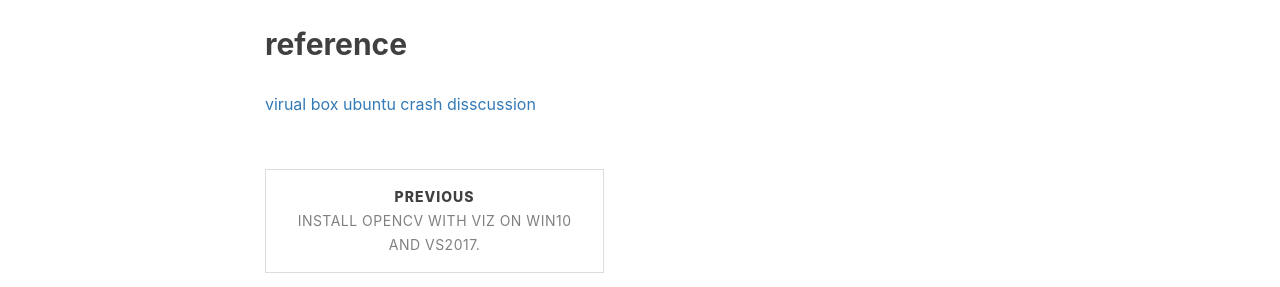
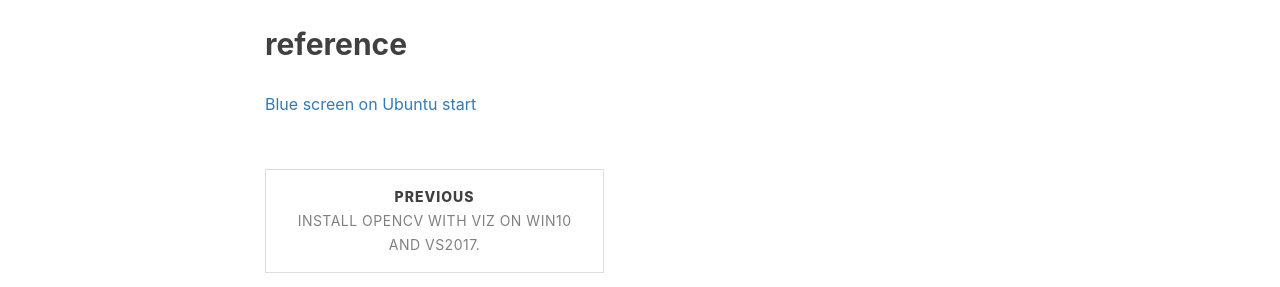
Before and after one commit to hux062303/hux062303.github.io, a Jekyll site: the page built from _posts/2017-11-09-virtualbox-ubuntu-crash.md, in a window 1280 px wide. Shown: the part 1412-1699 px from the top of the page. Built offline with Jekyll 4.4.1, drawn with Linux system fonts in a browser that asks for light colours; nearby versions of some CDN libraries; comment, search, counter and statistics services are not loaded.

Commit message:
Update 2017-11-09-virtualbox-ubuntu-crash.md

````diff
--- a/_posts/2017-11-09-virtualbox-ubuntu-crash.md
+++ b/_posts/2017-11-09-virtualbox-ubuntu-crash.md
@@ -44,4 +44,4 @@ I hope it will work for all of you also.
 ```
 
 ## reference
-[virual box ubuntu crash disscussion](https://forums.virtualbox.org/viewtopic.php?f=6&t=80178)
+[Blue screen on Ubuntu start](https://forums.virtualbox.org/viewtopic.php?f=6&t=80178)
````
